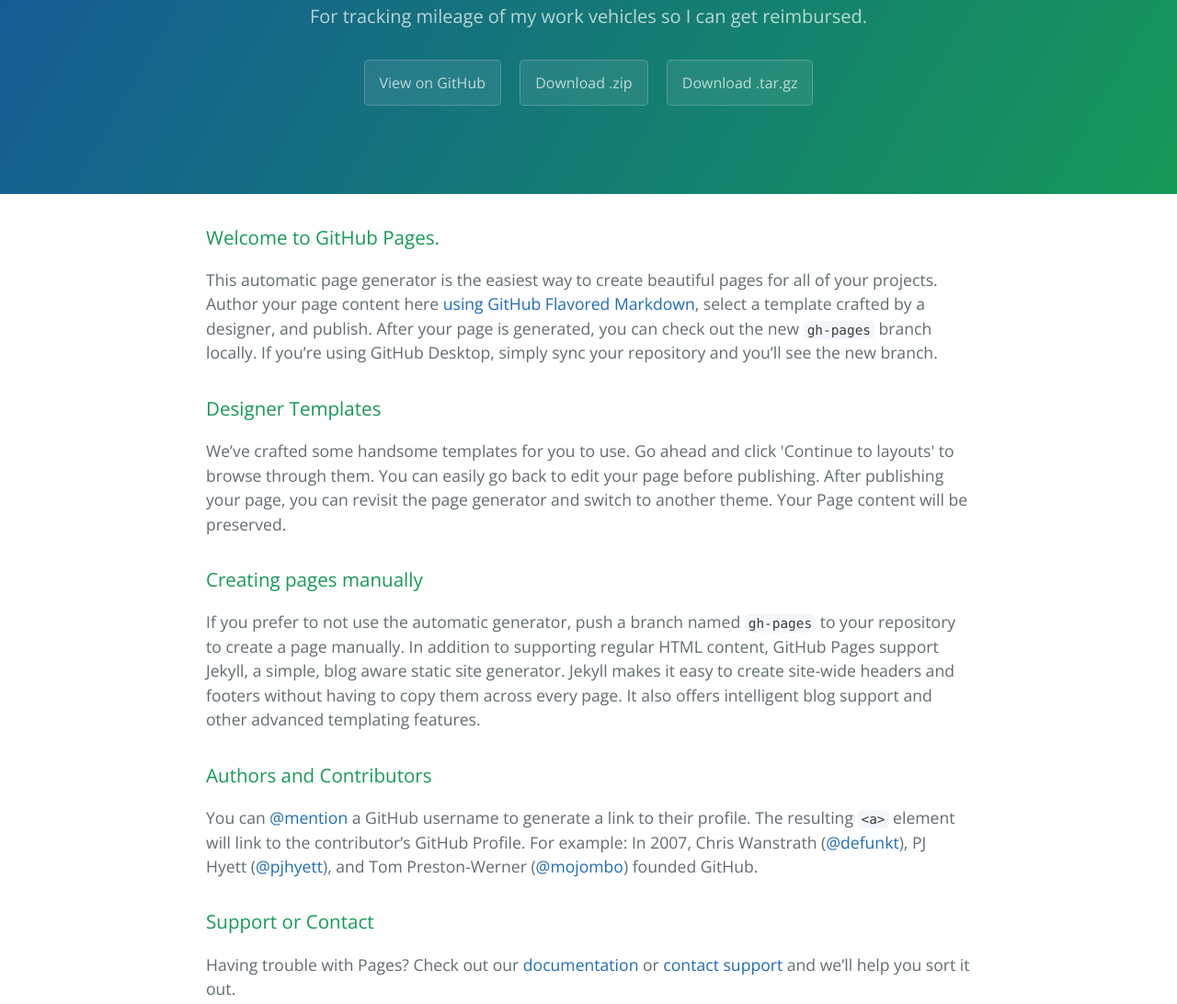
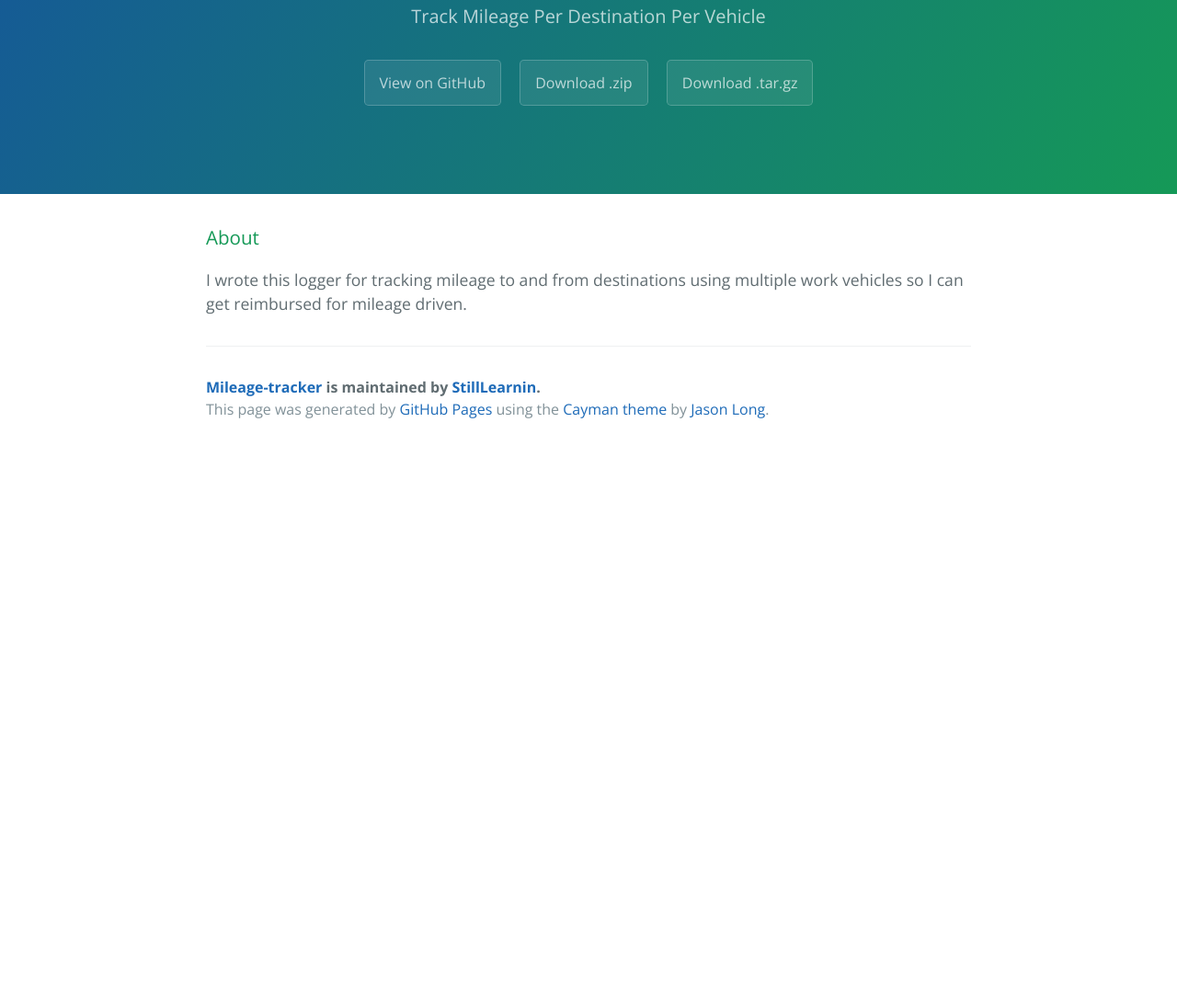
Before and after one commit to StillLearnin/mileage-tracker, a plain HTML site: page index.html in a window 1280 px wide. Shown: the part 172-1264 px from the top of the page at 92% size. After the commit the page ends 800 px from the top, so only its background shows below. Drawn offline with nearby package versions, Linux system fonts and the light colour scheme.

Commit message:
Update index.html

```diff
--- a/index.html
+++ b/index.html
@@ -12,7 +12,7 @@
   <body>
     <section class="page-header">
       <h1 class="project-name">Mileage-tracker</h1>
-      <h2 class="project-tagline">For tracking mileage of my work vehicles so I can get reimbursed.</h2>
+      <h2 class="project-tagline">Track Mileage Per Destination Per Vehicle</h2>
       <a href="https://github.com/StillLearnin/mileage-tracker" class="btn">View on GitHub</a>
       <a href="https://github.com/StillLearnin/mileage-tracker/zipball/master" class="btn">Download .zip</a>
       <a href="https://github.com/StillLearnin/mileage-tracker/tarball/master" class="btn">Download .tar.gz</a>
@@ -20,29 +20,13 @@
 
     <section class="main-content">
       <h3>
-<a id="welcome-to-github-pages" class="anchor" href="#welcome-to-github-pages" aria-hidden="true"><span aria-hidden="true" class="octicon octicon-link"></span></a>Welcome to GitHub Pages.</h3>
+        <a id="about" class="anchor" href="#about" aria-hidden="true">
+          <span aria-hidden="true" class="octicon octicon-link"></span>
+        </a>
+        About
+      </h3>
 
-<p>This automatic page generator is the easiest way to create beautiful pages for all of your projects. Author your page content here <a href="https://guides.github.com/features/mastering-markdown/">using GitHub Flavored Markdown</a>, select a template crafted by a designer, and publish. After your page is generated, you can check out the new <code>gh-pages</code> branch locally. If you’re using GitHub Desktop, simply sync your repository and you’ll see the new branch.</p>
-
-<h3>
-<a id="designer-templates" class="anchor" href="#designer-templates" aria-hidden="true"><span aria-hidden="true" class="octicon octicon-link"></span></a>Designer Templates</h3>
-
-<p>We’ve crafted some handsome templates for you to use. Go ahead and click 'Continue to layouts' to browse through them. You can easily go back to edit your page before publishing. After publishing your page, you can revisit the page generator and switch to another theme. Your Page content will be preserved.</p>
-
-<h3>
-<a id="creating-pages-manually" class="anchor" href="#creating-pages-manually" aria-hidden="true"><span aria-hidden="true" class="octicon octicon-link"></span></a>Creating pages manually</h3>
-
-<p>If you prefer to not use the automatic generator, push a branch named <code>gh-pages</code> to your repository to create a page manually. In addition to supporting regular HTML content, GitHub Pages support Jekyll, a simple, blog aware static site generator. Jekyll makes it easy to create site-wide headers and footers without having to copy them across every page. It also offers intelligent blog support and other advanced templating features.</p>
-
-<h3>
-<a id="authors-and-contributors" class="anchor" href="#authors-and-contributors" aria-hidden="true"><span aria-hidden="true" class="octicon octicon-link"></span></a>Authors and Contributors</h3>
-
-<p>You can <a href="https://help.github.com/articles/basic-writing-and-formatting-syntax/#mentioning-users-and-teams" class="user-mention">@mention</a> a GitHub username to generate a link to their profile. The resulting <code>&lt;a&gt;</code> element will link to the contributor’s GitHub Profile. For example: In 2007, Chris Wanstrath (<a href="https://github.com/defunkt" class="user-mention">@defunkt</a>), PJ Hyett (<a href="https://github.com/pjhyett" class="user-mention">@pjhyett</a>), and Tom Preston-Werner (<a href="https://github.com/mojombo" class="user-mention">@mojombo</a>) founded GitHub.</p>
-
-<h3>
-<a id="support-or-contact" class="anchor" href="#support-or-contact" aria-hidden="true"><span aria-hidden="true" class="octicon octicon-link"></span></a>Support or Contact</h3>
-
-<p>Having trouble with Pages? Check out our <a href="https://help.github.com/pages">documentation</a> or <a href="https://github.com/contact">contact support</a> and we’ll help you sort it out.</p>
+      <p>I wrote this logger for tracking mileage to and from destinations using multiple work vehicles so I can get reimbursed for mileage driven.</p>
 
       <footer class="site-footer">
         <span class="site-footer-owner"><a href="https://github.com/StillLearnin/mileage-tracker">Mileage-tracker</a> is maintained by <a href="https://github.com/StillLearnin">StillLearnin</a>.</span>
```
